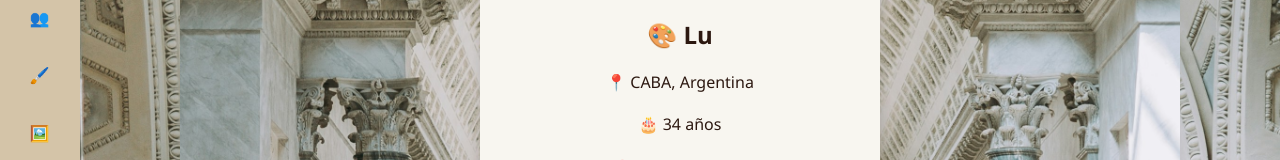
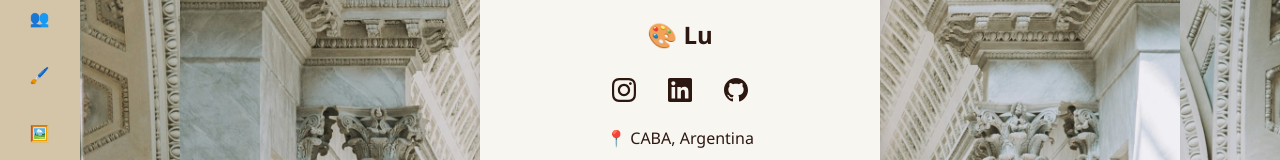
Before and after one commit to martincomito/grupo10-frontend-TP3, a React (Vite) app: page /lu in a window 1280 px wide. Shown: the part 371-531 px from the top of the page. Built offline with nearby package versions, Linux system fonts and the light colour scheme.

Commit message:
Iconos sociales animados en cada Card

```diff
--- a/src/componentes/Card.jsx
+++ b/src/componentes/Card.jsx
@@ -151,10 +151,114 @@
   }
 `;
 
+const IconoSocialContainer = styled.div`
+  display: flex;
+  justify-content: center;
+  gap: 1rem;
+  margin: 1rem 0;
+  align-items: center;
+`;
+
+const LinkIconoSocial = styled.a`
+  display: inline-flex;
+  align-items: center;
+  justify-content: center;
+  width: 40px;
+  height: 40px;
+  border-radius: 50%;
+  color: ${({ theme }) => theme.fontColor};
+  transition: all 0.3s cubic-bezier(0.4, 0, 0.2, 1);
+  cursor: pointer;
+  text-decoration: none;
+
+  svg {
+    width: 24px;
+    height: 24px;
+    transition: all 0.3s cubic-bezier(0.4, 0, 0.2, 1);
+  }
+
+  &:hover {
+    transform: translateY(-5px) scale(1.15);
+    svg {
+      filter: drop-shadow(0 4px 8px rgba(0, 0, 0, 0.2));
+    }
+  }
+
+  &.instagram:hover {
+    color: #e4405f;
+    background-color: rgba(228, 64, 95, 0.1);
+  }
+
+  &.linkedin:hover {
+    color: #0077b5;
+    background-color: rgba(0, 119, 181, 0.1);
+  }
+
+  &.github:hover {
+    color: #181717;
+    background-color: rgba(24, 23, 23, 0.1);
+  }
+
+  @media (max-width: 799px) {
+    width: 36px;
+    height: 36px;
+
+    svg {
+      width: 20px;
+      height: 20px;
+    }
+  }
+
+  @media (max-width: 399px) {
+    width: 32px;
+    height: 32px;
+
+    svg {
+      width: 18px;
+      height: 18px;
+    }
+  }
+`;
+
 export const Tarjeta = ({ ...data }) => (
   <Card>
     <img src={data.imagen} alt={data.nombre} />
     <h2>🎨 {data.nombre}</h2>
+    <IconoSocialContainer>
+      <LinkIconoSocial
+        href="https://instagram.com/ejemplo"
+        target="_blank"
+        rel="noopener noreferrer"
+        className="instagram"
+        aria-label="Instagram"
+      >
+        <svg fill="currentColor" viewBox="0 0 24 24" xmlns="http://www.w3.org/2000/svg">
+          <path d="M12 2.163c3.204 0 3.584.012 4.85.07 3.252.148 4.771 1.691 4.919 4.919.058 1.265.069 1.645.069 4.849 0 3.205-.012 3.584-.069 4.849-.149 3.225-1.664 4.771-4.919 4.919-1.266.058-1.644.07-4.85.07-3.204 0-3.584-.012-4.849-.07-3.26-.149-4.771-1.699-4.919-4.92-.058-1.265-.07-1.644-.07-4.849 0-3.204.013-3.583.07-4.849.149-3.227 1.664-4.771 4.919-4.919 1.266-.057 1.645-.069 4.849-.069zm0-2.163c-3.259 0-3.667.014-4.947.072-4.358.2-6.78 2.618-6.98 6.98-.059 1.281-.073 1.689-.073 4.948 0 3.259.014 3.668.072 4.948.2 4.358 2.618 6.78 6.98 6.98 1.281.058 1.689.072 4.948.072 3.259 0 3.668-.014 4.948-.072 4.354-.2 6.782-2.618 6.979-6.98.059-1.28.073-1.689.073-4.948 0-3.259-.014-3.667-.072-4.947-.196-4.354-2.617-6.78-6.979-6.98-1.281-.059-1.69-.073-4.949-.073zm0 5.838c-3.403 0-6.162 2.759-6.162 6.162s2.759 6.163 6.162 6.163 6.162-2.759 6.162-6.163c0-3.403-2.759-6.162-6.162-6.162zm0 10.162c-2.209 0-4-1.79-4-4 0-2.209 1.791-4 4-4s4 1.791 4 4c0 2.21-1.791 4-4 4zm6.406-11.845c-.796 0-1.441.645-1.441 1.44s.645 1.44 1.441 1.44c.795 0 1.439-.645 1.439-1.44s-.644-1.44-1.439-1.44z" />
+        </svg>
+      </LinkIconoSocial>
+      <LinkIconoSocial
+        href="https://linkedin.com/in/ejemplo"
+        target="_blank"
+        rel="noopener noreferrer"
+        className="linkedin"
+        aria-label="LinkedIn"
+      >
+        <svg fill="currentColor" viewBox="0 0 24 24" xmlns="http://www.w3.org/2000/svg">
+          <path d="M20.447 20.452h-3.554v-5.569c0-1.328-.027-3.037-1.852-3.037-1.853 0-2.136 1.445-2.136 2.939v5.667H9.351V9h3.414v1.561h.046c.477-.9 1.637-1.85 3.37-1.85 3.601 0 4.267 2.37 4.267 5.455v6.286zM5.337 7.433c-1.144 0-2.063-.926-2.063-2.065 0-1.138.92-2.063 2.063-2.063 1.14 0 2.064.925 2.064 2.063 0 1.139-.925 2.065-2.064 2.065zm1.782 13.019H3.555V9h3.564v11.452zM22.225 0H1.771C.792 0 0 .774 0 1.729v20.542C0 23.227.792 24 1.771 24h20.451C23.2 24 24 23.227 24 22.271V1.729C24 .774 23.2 0 22.222 0h.003z" />
+        </svg>
+      </LinkIconoSocial>
+      <LinkIconoSocial
+        href="https://github.com/ejemplo"
+        target="_blank"
+        rel="noopener noreferrer"
+        className="github"
+        aria-label="GitHub"
+      >
+        <svg fill="currentColor" viewBox="0 0 24 24" xmlns="http://www.w3.org/2000/svg">
+          <path d="M12 0c-6.626 0-12 5.373-12 12 0 5.302 3.438 9.8 8.207 11.387.599.111.793-.261.793-.577v-2.234c-3.338.726-4.033-1.416-4.033-1.416-.546-1.387-1.333-1.756-1.333-1.756-1.089-.745.083-.729.083-.729 1.205.084 1.839 1.237 1.839 1.237 1.07 1.834 2.807 1.304 3.492.997.107-.775.418-1.305.762-1.604-2.665-.305-5.467-1.334-5.467-5.931 0-1.311.469-2.381 1.236-3.221-.124-.303-.535-1.524.117-3.176 0 0 1.008-.322 3.301 1.23.957-.266 1.983-.399 3.003-.404 1.02.005 2.047.138 3.006.404 2.291-1.552 3.297-1.23 3.297-1.23.653 1.653.242 2.874.118 3.176.77.84 1.235 1.911 1.235 3.221 0 4.609-2.807 5.624-5.479 5.921.43.372.823 1.102.823 2.222v3.293c0 .319.192.694.801.576 4.765-1.589 8.199-6.086 8.199-11.386 0-6.627-5.373-12-12-12z" />
+        </svg>
+      </LinkIconoSocial>
+    </IconoSocialContainer>
     <p>📍 {data.ubicacion}</p>
     <p>🎂 {data.edad}</p>
     <h3>🎯 Habilidades</h3>
--- a/src/secciones/Galeria.jsx
+++ b/src/secciones/Galeria.jsx
@@ -132,6 +132,7 @@
     gap: 0.8rem;
     margin: 1.5rem 0;
     padding: 0.8rem;
+    flex-direction: column;
   }
 
   @media (max-width: 399px) {
--- a/src/secciones/Nosotros.jsx
+++ b/src/secciones/Nosotros.jsx
@@ -99,7 +99,7 @@
 
   @media (max-width: 799px) {
     padding: 1.5rem;
-    max-width: 400px;
+    max-width: 100%;
   }
 
   @media (max-width: 399px) {
```
